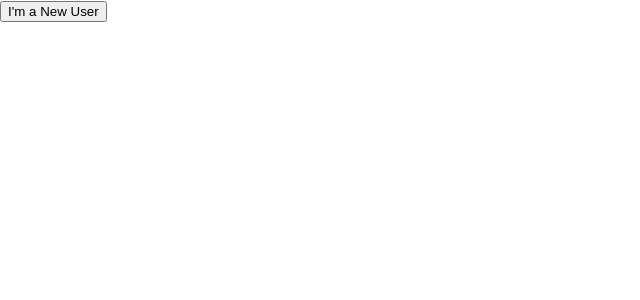
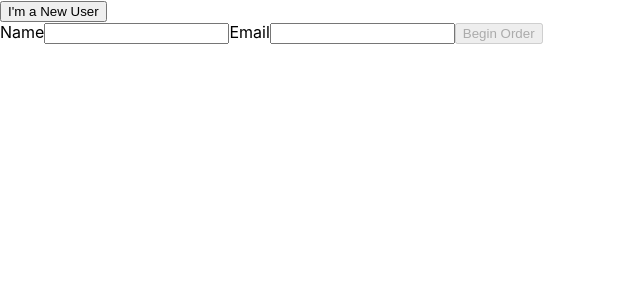
Before and after one commit to bw-sleeptracker/front-end, a React (Create React App) app: page / in a window 1280 px wide. Shown: the top 300 px of the page, without its empty margins (0-640 px from the left). Built offline with nearby package versions, Linux system fonts and the light colour scheme.

Commit message:
working on LoginPage, src/components/LoginPage.js

```diff
--- a/src/components/LoginPage.js
+++ b/src/components/LoginPage.js
@@ -1,17 +1,128 @@
 // * dependencies
-import React, { useState } from 'react';
-import axios from 'axios';
-import * as yup from 'yup';
+import React, { useState, useEffect } from "react";
+import { Link } from "react-router-dom";
+import * as yup from "yup";
+import axios from "axios";
+// import pizza from "../images/Pizza.jpg";
+import styled from "styled-components";
 
+const formSchema = yup.object().shape({
+  name: yup.string().required("full name please"),
+  email: yup.string().email().required("valid email please"),
+});
 
+const LoginPage = (props) => {
+  const [formState, setFormState] = useState({
+    name: "",
+    email: "",
+  });
 
-function LoginPage() {
-    return(
-        <div>
+  const [errors, setErrors] = useState({
+    name: "",
+    email: "",
+  });
 
-        </div>
-    );
+  const [buttonDisabled, setButtonDisabled] = useState(true);
 
-}
+  useEffect(() => {
+    formSchema.isValid(formState).then((valid) => {
+      setButtonDisabled(!valid);
+    });
+  }, [formState]);
 
+  const validateChange = (event) => {
+    yup
+      .reach(formSchema, event.target.name)
+      .validate(event.target.value)
+      .then((valid) => {
+        setErrors({
+          ...errors,
+          [event.target.name]: "",
+        });
+      })
+      .catch((err) => {
+        setErrors({
+          ...errors,
+          [event.target.name]: err.errors[0],
+        });
+      });
+  };
+
+  // eslint-disable-next-line no-unused-vars
+  const [name, setName] = useState([]);
+
+  const formSubmit = (event) => {
+    event.preventDefault();
+    axios
+      .post("https://reqres.in/api/users", formState)
+      .then((response) => {
+        setName(response.data);
+
+        setFormState({
+          name: "",
+        });
+      })
+      .catch((err) => {
+        console.log(err.response);
+      });
+  };
+
+  const inputChange = (event) => {
+    event.persist();
+    const newFormData = {
+      ...formState,
+      [event.target.name]: event.target.value,
+    };
+    validateChange(event);
+    setFormState(newFormData);
+  };
+  const Login = styled.div`
+    display: flex,
+    flex-direction: column,
+    justify-content: center,
+    align-items: center
+    `;
+
+  return (
+        <>
+          <Login>
+           <form onSubmit={formSubmit}>
+            <label htmlFor="name">
+              Name
+              <input
+                id="name"
+                type="text"
+                name="name"
+                value={formState.name}
+                onChange={inputChange}
+                data-cy="name"
+              />
+              {errors.name.length > 0 ? (
+                <p className="error">{errors.name}</p>
+              ) : null}
+            </label>
+            <label htmlFor="email">
+              Email
+              <input
+                id="email"
+                type="text"
+                name="email"
+                value={formState.email}
+                onChange={inputChange}
+                data-cy="email"
+              />
+              {errors.email.length > 0 ? (
+                <p className="error">{errors.email}</p>
+              ) : null}
+            </label>
+            <Link to="/pizza-form/">
+              <button disabled={buttonDisabled} type="submit">
+                Begin Order
+              </button>
+            </Link>{" "}
+          </form>
+          </Login>
+        </>
+      );
+    };
 export default LoginPage;
```
